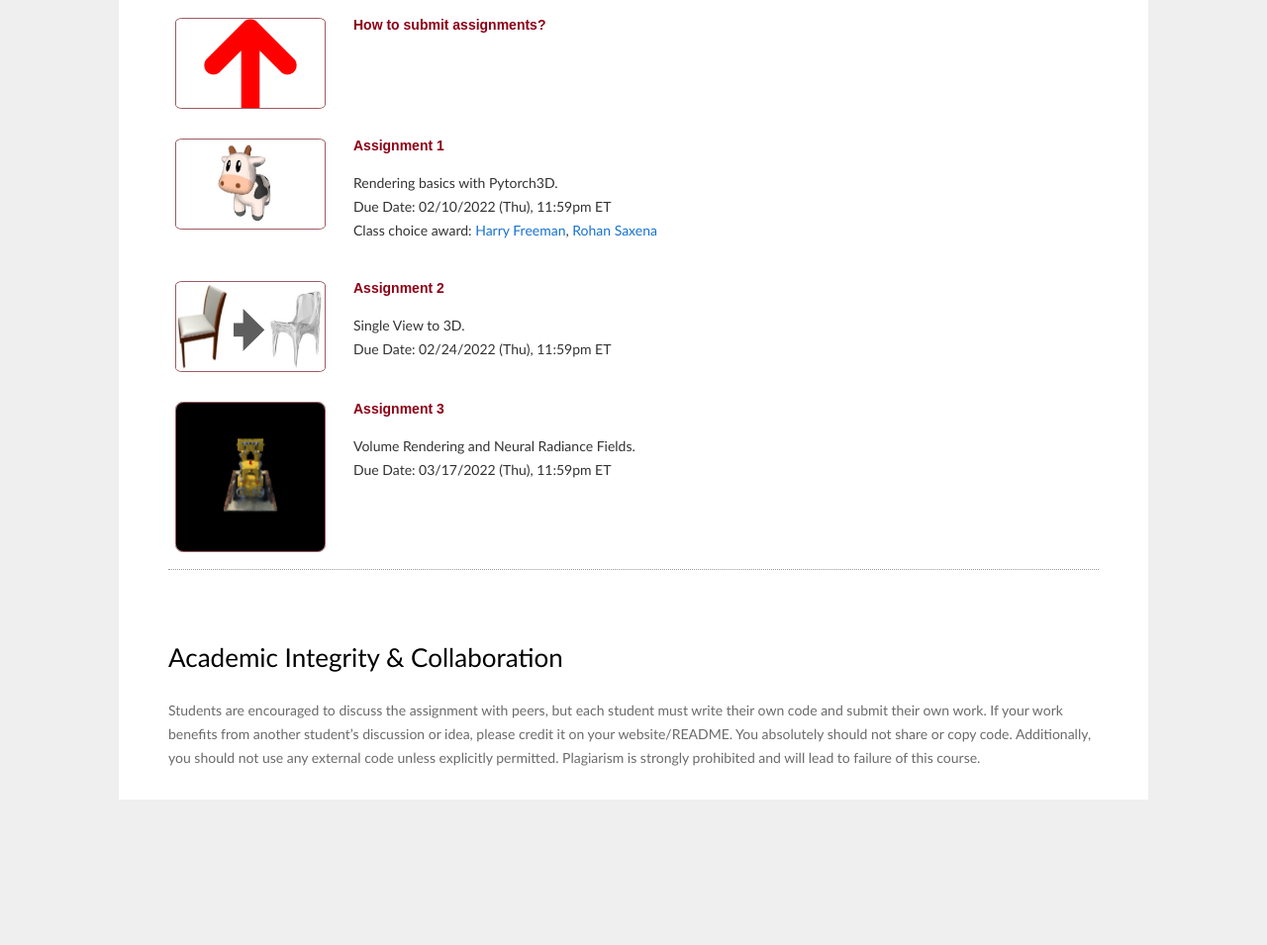
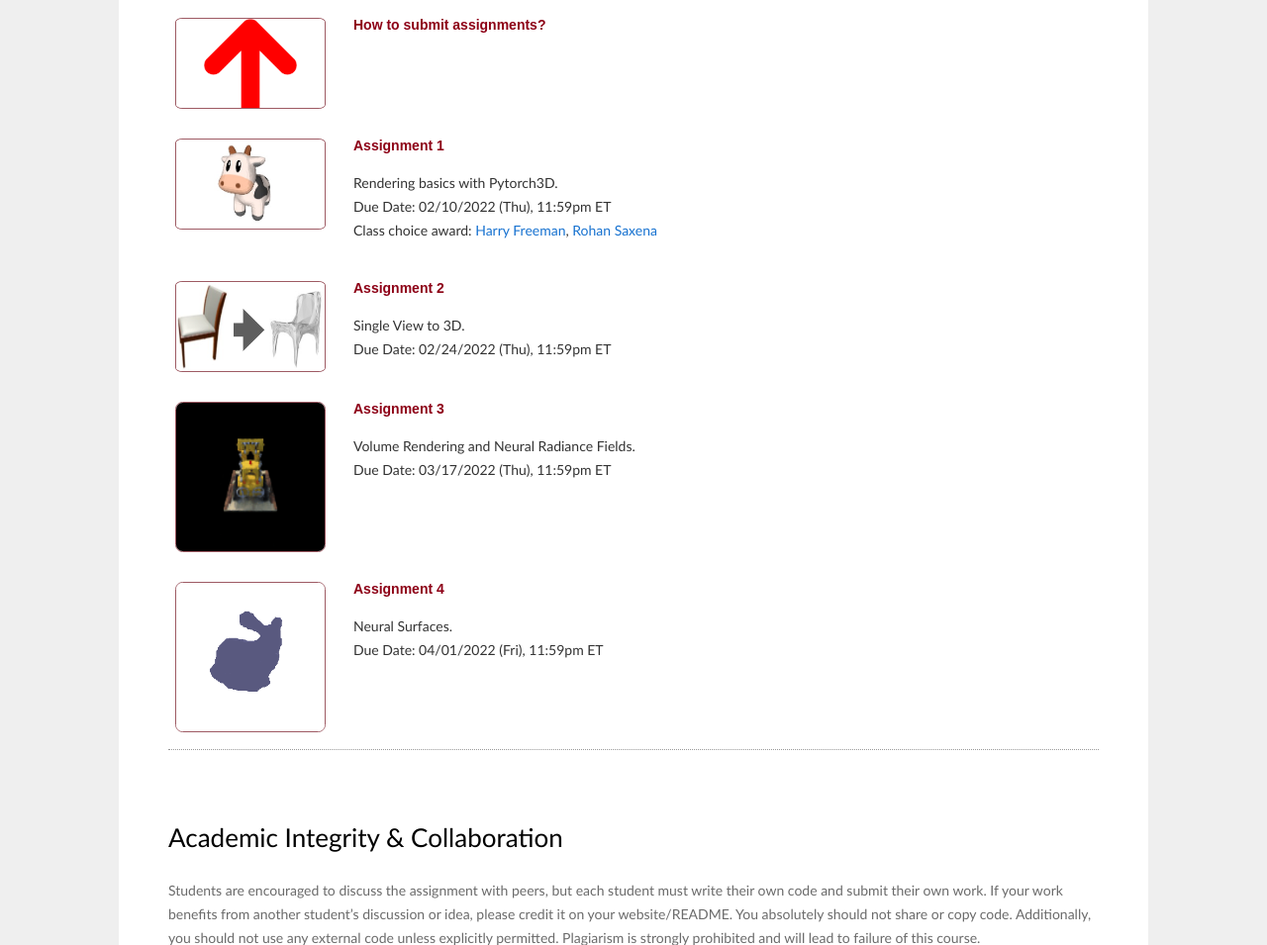
Before and after one commit to learning3d/learning3d.github.io, a plain HTML site: page pages/assignments.html in a window 1280 px wide. Shown: the part 273-1228 px from the top of the page at 99% size. Before the commit the page ends 1081 px from the top, so only its background shows below. Drawn offline with Linux system fonts and the light colour scheme.

Commit message:
Add assignment 4

```diff
--- a/pages/assignments.html
+++ b/pages/assignments.html
@@ -118,6 +118,22 @@
                       </p>
                     </div>
                   </div>
+
+                  <div class="lecture-container">
+                    <div class="thumbnail">
+                      <div class="center-cropped-2" style="margin-top:5px;margin-bottom:5px;">
+                        <img src="../data/hw4.gif">
+                      </div>
+                    </div>
+
+                    <div class="archivetext">
+                      <span><a href="https://github.com/learning3d/assignment4">Assignment 4</a></span>
+                      <p>
+                        Neural Surfaces. <br>
+                        Due Date: 04/01/2022 (Fri), 11:59pm ET
+                      </p>
+                    </div>
+                  </div>
                 </li>
 
               </ul>
```
Also changed, not shown: data/hw4.gif (added).
